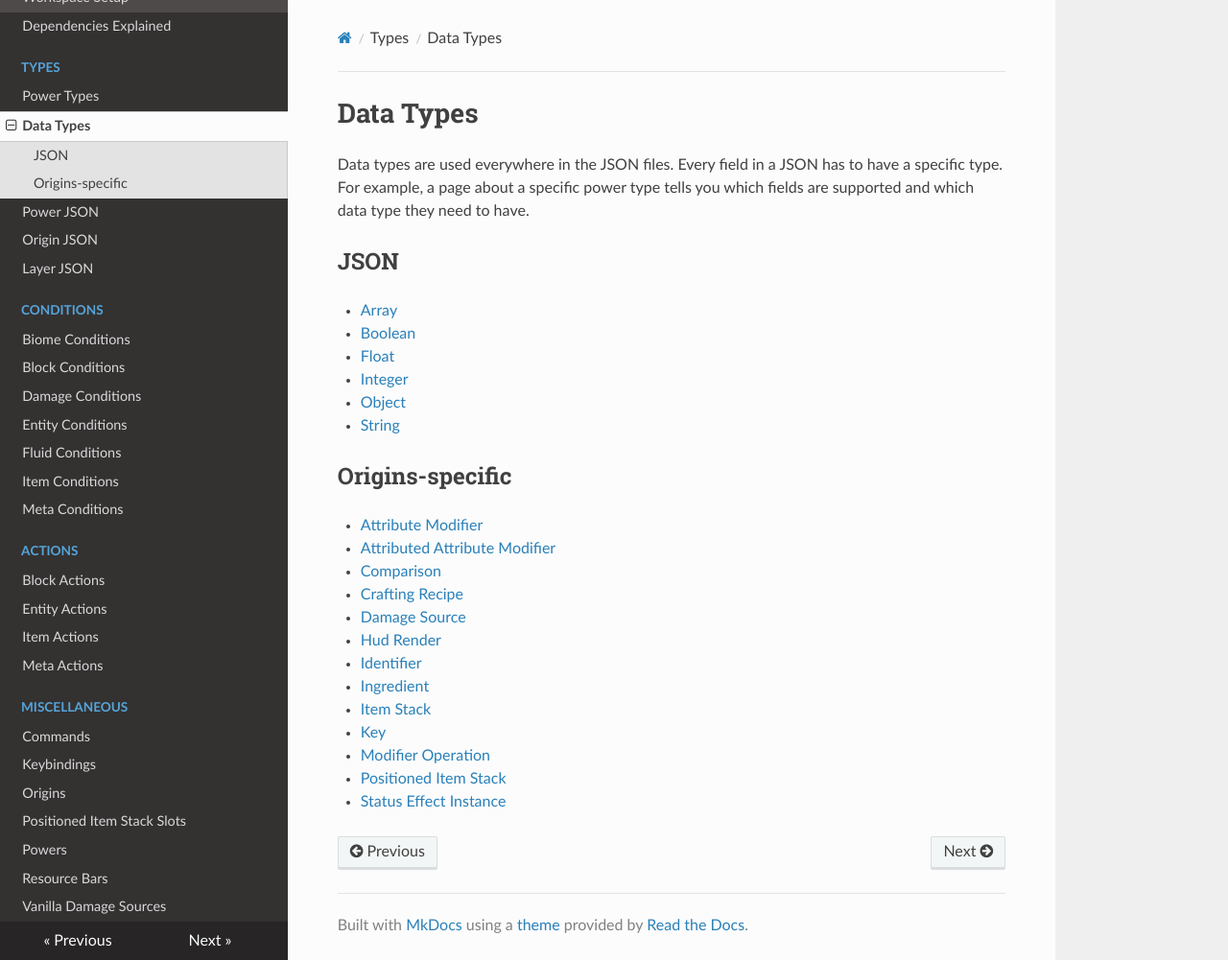
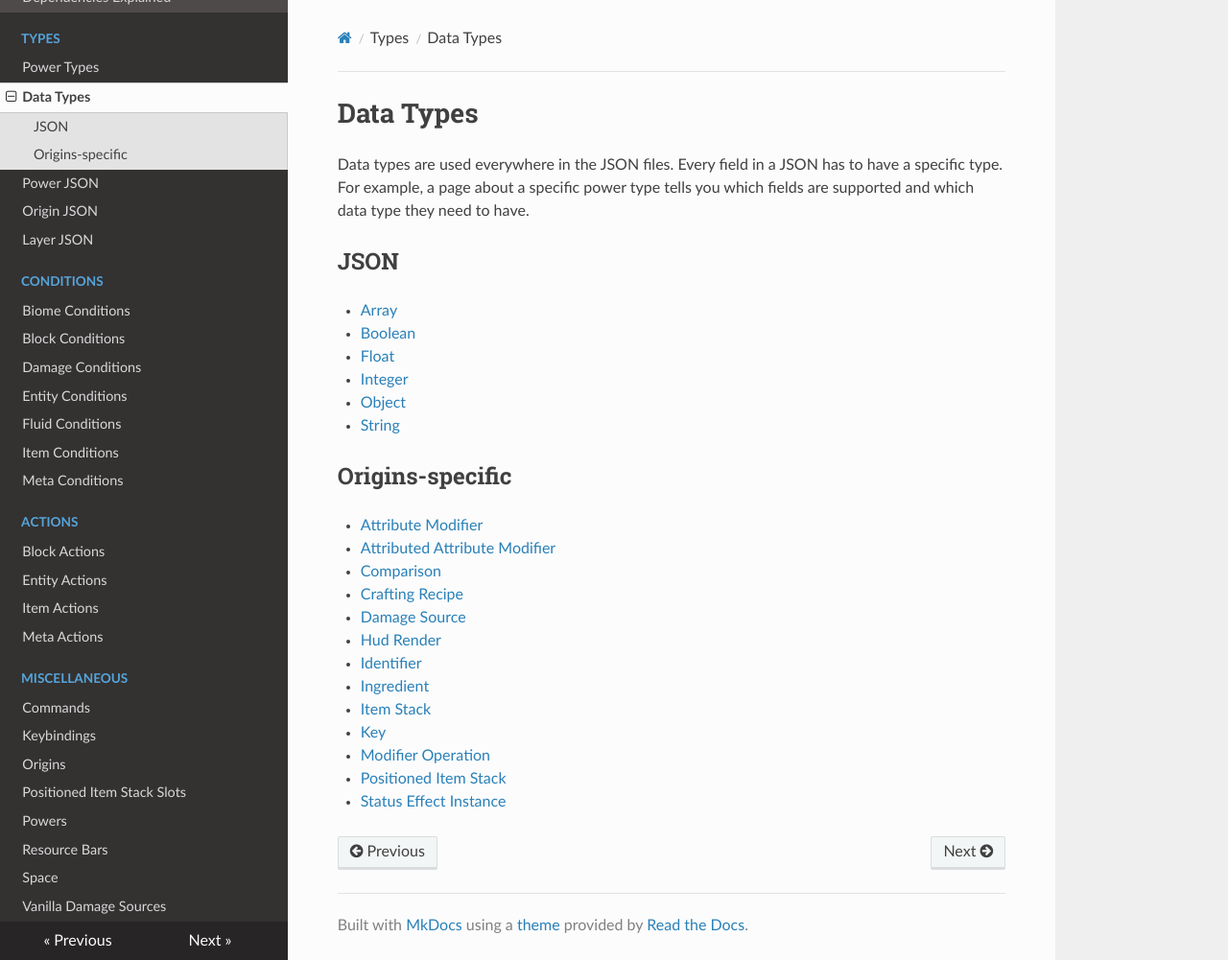
Before and after one commit to apace100/origins-docs, an MkDocs documentation site: the page built from docs/data_types.md, in a window 1280 px wide and 1001 px high. Shown: the whole window at 96% size. Built offline with MkDocs 1.6.1, drawn with Linux system fonts in a browser that asks for light colours; nearby versions of some CDN libraries.

Commit message:
Modify `mkdocs.yml` Now includes `misc/space.md`

```diff
--- a/mkdocs.yml
+++ b/mkdocs.yml
@@ -34,6 +34,7 @@ nav:
         - Positioned Item Stack Slots: misc/positioned_item_stack_slots.md
         - Powers: misc/origins_powers.md
         - Resource Bars: misc/resource_bars.md
+        - Space: misc/space.md
         - Vanilla Damage Sources: misc/vanilla_damage_sources.md
 theme: readthedocs
 separator: '_'
```
